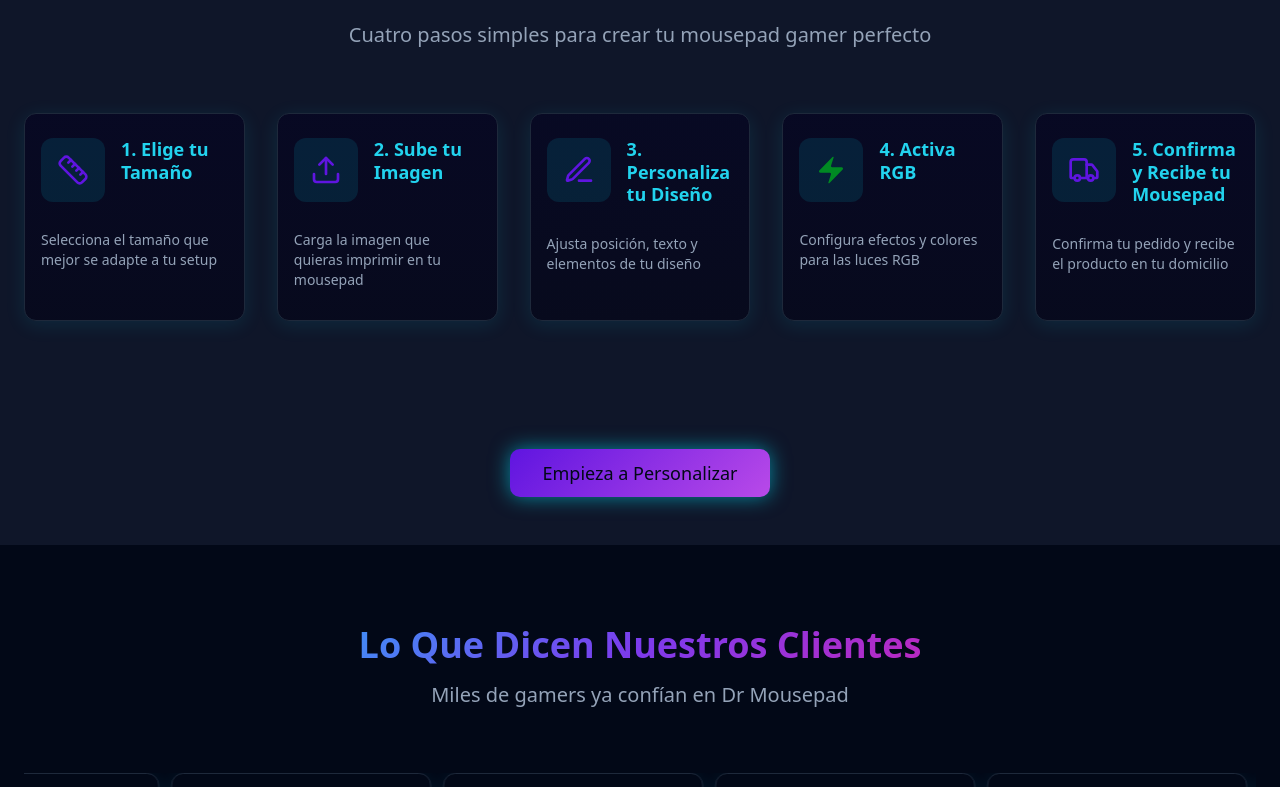
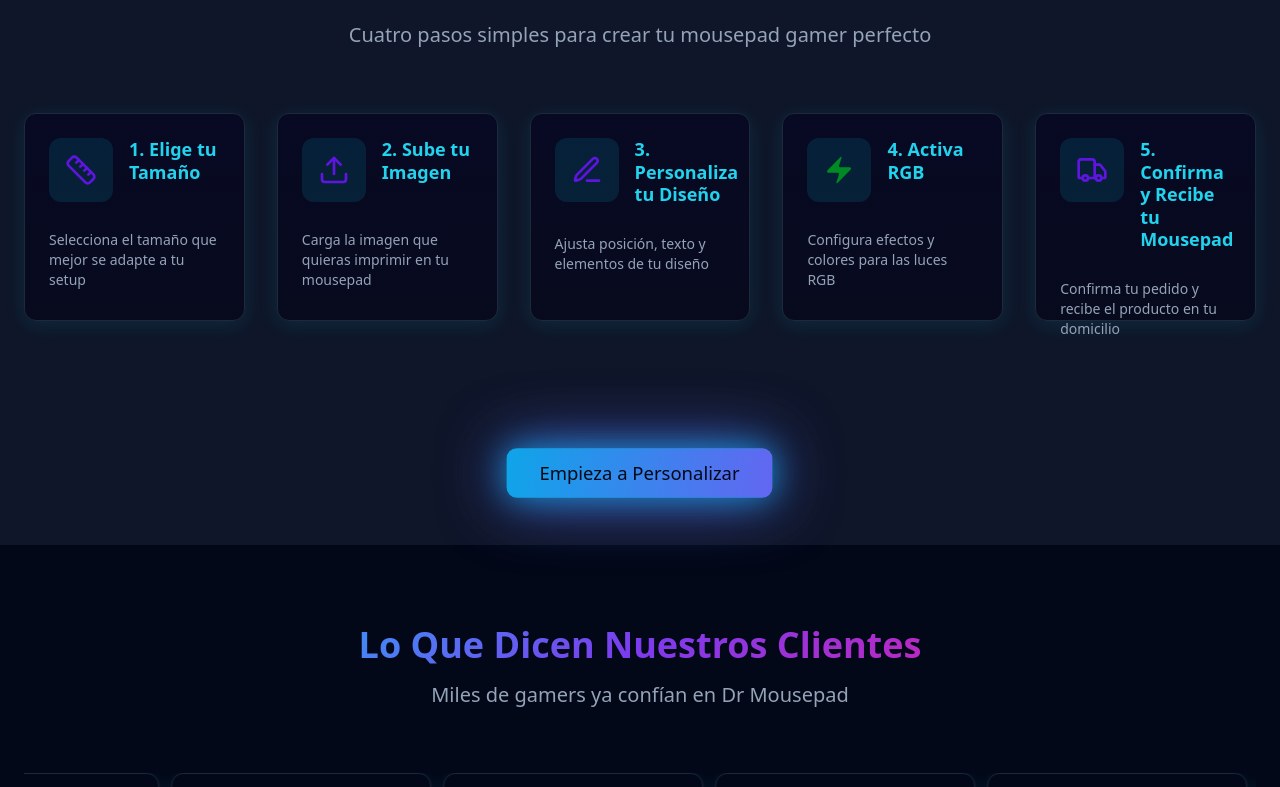
Before and after one commit to odso09/drmousepad, a React (Vite) app: page / in a window 1280 px wide. Shown: the part 1788-2575 px from the top of the page. Built offline with nearby package versions, Linux system fonts and the light colour scheme; grey boxes are pictures that could not be loaded.

Commit message:
fix: botones 'Seleccionar Imagen' y 'Agregar Texto' ahora permanecen estáticos, solo el CTA principal tiene animación pulse

```diff
--- a/src/index.css
+++ b/src/index.css
@@ -148,12 +148,48 @@
   }
 
   .btn-hero {
-    @apply bg-primary text-primary-foreground px-10 py-4 rounded-xl font-bold text-lg;
-    @apply shadow-[0_0_30px_hsl(var(--primary)/0.6)] hover:shadow-[0_0_40px_hsl(var(--primary)/0.8)];
-  @apply transition-all duration-300 hover:scale-105;
-  /* Custom slower glow-only pulse for hero CTA (no size change) */
-  animation: btn-slow-glow 3s ease-in-out infinite;
-    background: var(--gradient-primary-purple);
+    @apply text-primary-foreground px-10 py-4 rounded-xl font-bold text-lg;
+    background: linear-gradient(100deg, #0ea5e9 0%, #6366f1 100%);
+    box-shadow: 0 0 32px 0 #0ea5e9cc, 0 0 64px 0 #6366f1cc;
+    transition: box-shadow 0.3s, background 0.3s, filter 0.3s;
+    animation: btn-pulse 1.6s ease-in-out infinite;
+  }
+
+  @keyframes btn-pulse {
+    0%, 100% {
+      transform: scale(1);
+    }
+    50% {
+      transform: scale(1.08);
+    }
+  }
+  @keyframes btn-breathing {
+    0%, 100% {
+      transform: scale(1);
+    }
+    50% {
+      transform: scale(1.07);
+    }
+  }
+  }
+
+  .btn-hero:hover, .btn-hero:focus {
+    background: linear-gradient(100deg, #6366f1 0%, #0ea5e9 100%);
+    box-shadow: 0 0 48px 0 #6366f1cc, 0 0 96px 0 #0ea5e9cc;
+    filter: brightness(1.08) saturate(1.2);
+  }
+
+  @keyframes btn-starblue-glow-breathing {
+    0%, 100% {
+      box-shadow: 0 0 32px 0 #0ea5e9cc, 0 0 64px 0 #6366f1cc;
+      filter: brightness(1);
+      transform: scale(1);
+    }
+    50% {
+      box-shadow: 0 0 64px 0 #6366f1cc, 0 0 96px 0 #0ea5e9cc;
+      filter: brightness(1.08);
+      transform: scale(1.07);
+    }
   }
 
   /* Purple variant for gamer cards */
@@ -310,13 +346,13 @@
     position: relative;
   }
 
+
   .hero-bg::before {
     content: '';
     position: absolute;
     inset: 0;
     background: radial-gradient(circle at 50% 50%, hsl(var(--primary) / 0.1) 0%, transparent 50%);
   }
-}
 
 @layer utilities {
   /* Gaming Keyframes */
--- a/src/pages/Personalizar.tsx
+++ b/src/pages/Personalizar.tsx
@@ -441,7 +441,9 @@ export default function PersonalizarPage() {
                     ))}
                   </SelectContent>
                 </Select>
-                <Button type="button" onClick={addText} className="btn-hero">Agregar Texto</Button>
+                <Button type="button" onClick={addText} className="btn-hero">
+                  Agregar Texto
+                </Button>
               </div>
             </div>
           </div>
```
